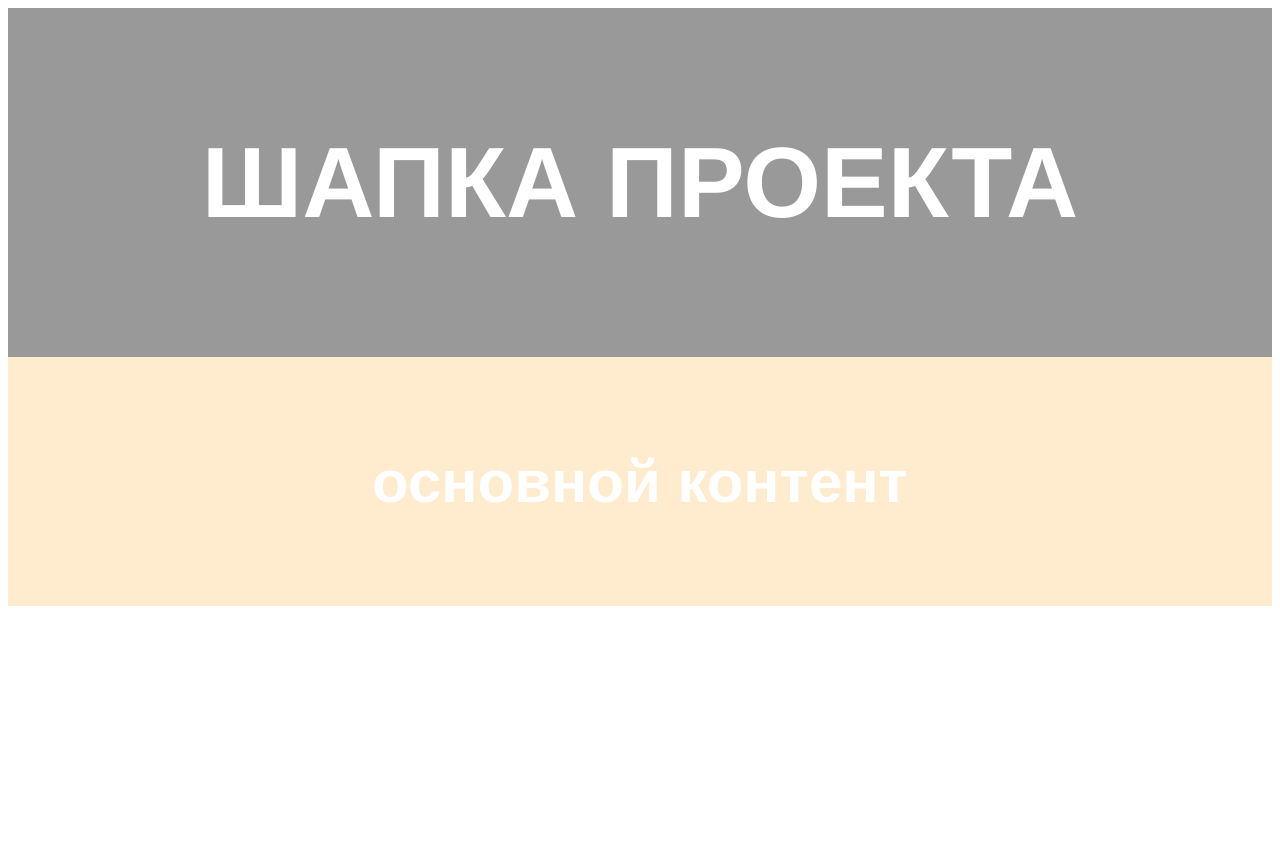
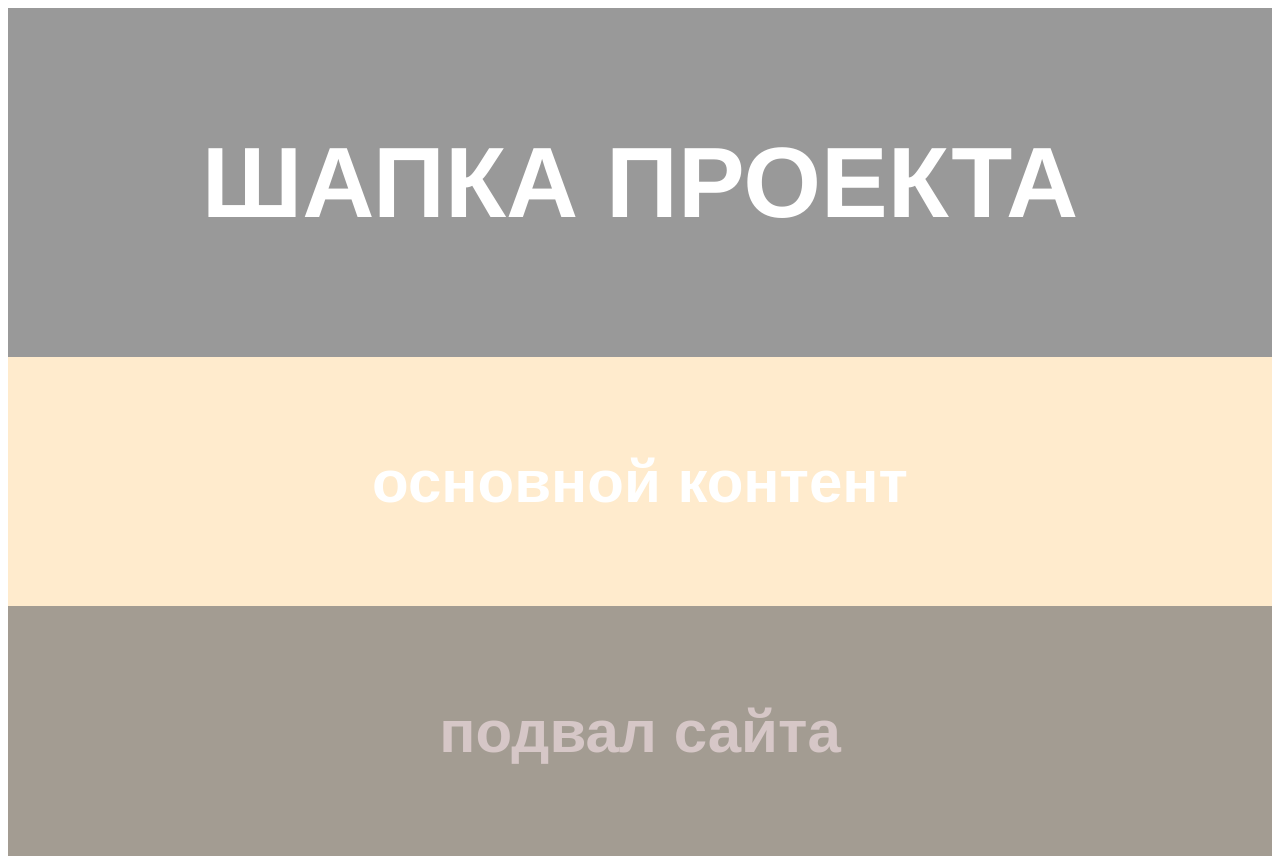
Before and after one commit to badmbadn/test, a plain HTML site: page index.html in a window 1280 px wide. Before the commit the page ends 800 px from the top, so only its background shows below. Drawn offline with Linux system fonts and the light colour scheme.

Commit message:
footer ready

```diff
--- a/index.html
+++ b/index.html
@@ -15,5 +15,9 @@
     <main class="main">
         <h1>основной контент</h1>
     </main>
+
+    <footer class="footer">
+        <h1>подвал сайта</h1>
+    </footer>
 </body>
 </html>
--- a/style.css
+++ b/style.css
@@ -14,3 +14,12 @@
     background-color: blanchedalmond;
     font-family:sans-serif ;
 }
+
+.footer {
+    padding: 50px 100px;
+    text-align: center;
+    font-size: 30px;
+    color: rgb(214, 199, 199);
+    background-color: rgb(163, 156, 146);
+    font-family:sans-serif ;
+}
```
